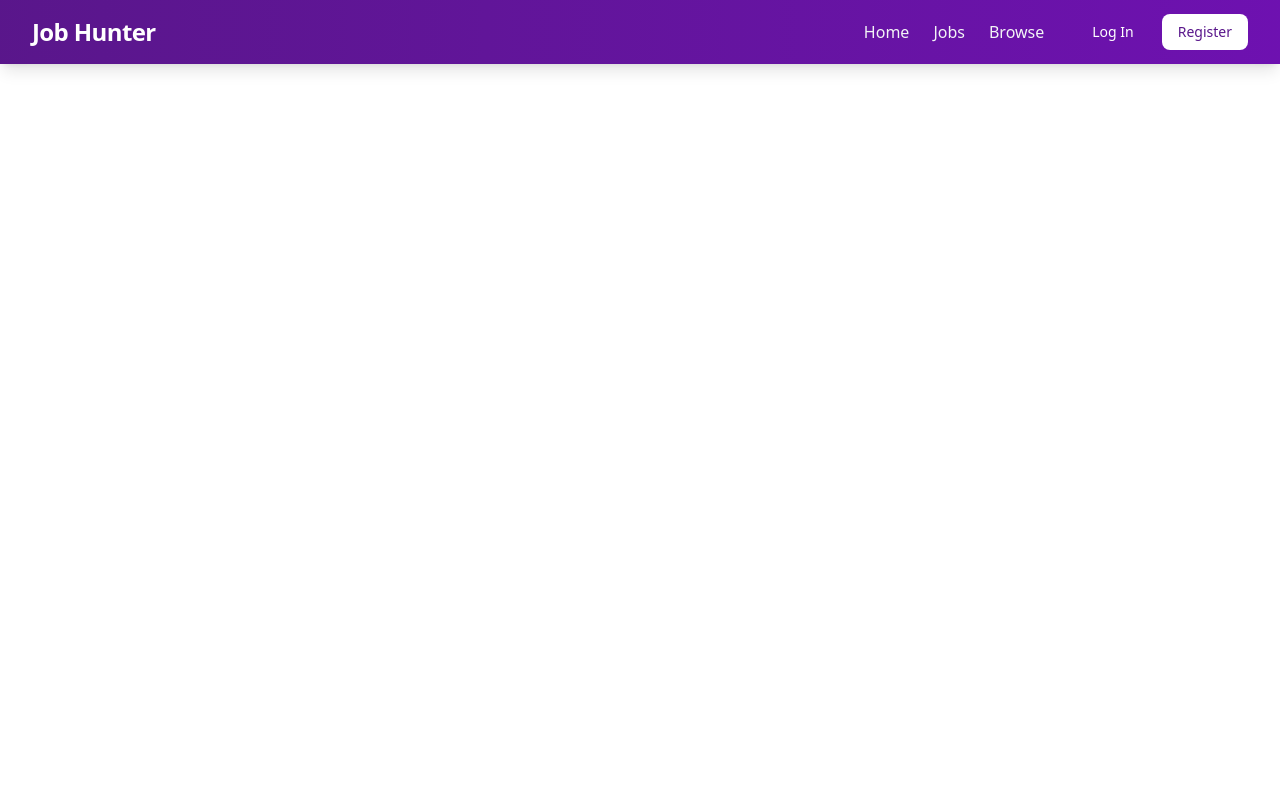
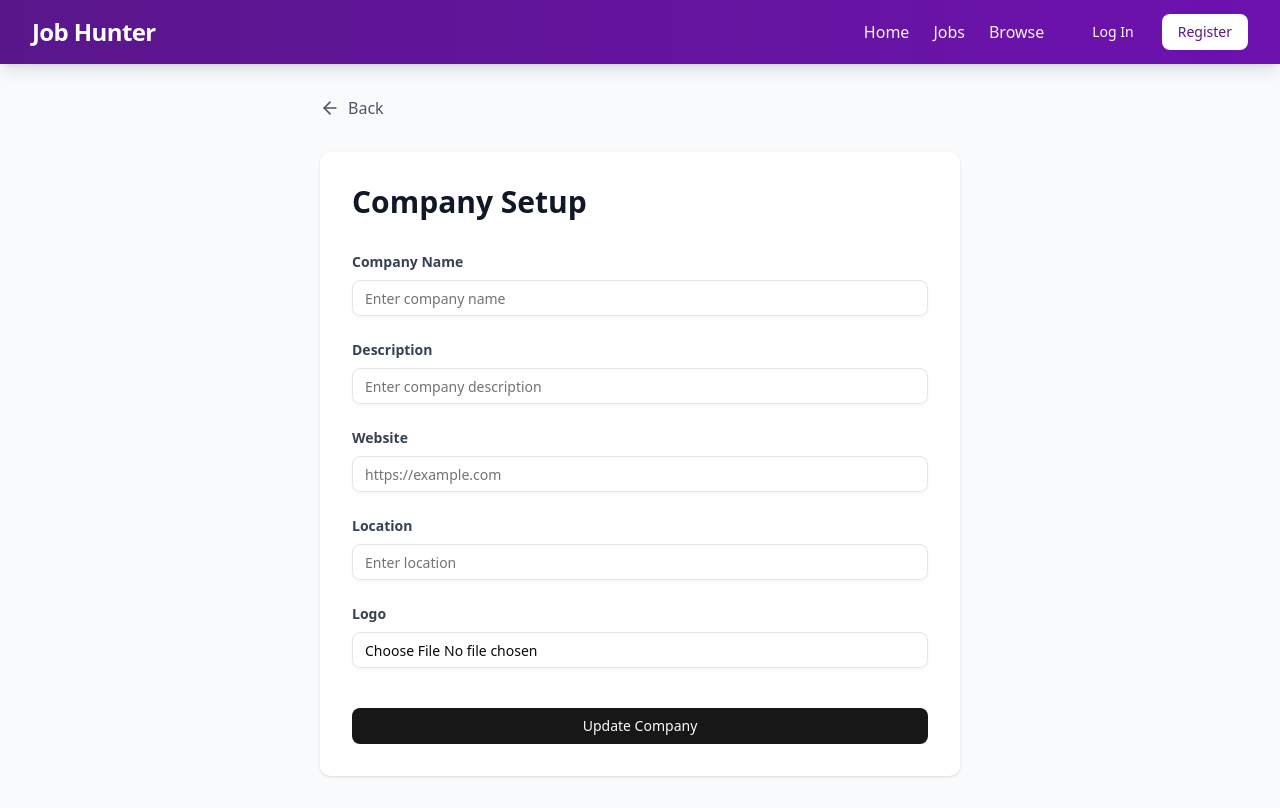
Before and after one commit to soumilidas03/job-Portal, a React (Vite) app in the folder client/: page /admin/companies/1 in a window 1280 px wide. Built offline with nearby package versions, Linux system fonts and the light colour scheme.

Commit message:
Update company page

```diff
--- a/client/src/components/admin/CompanySetup.jsx
+++ b/client/src/components/admin/CompanySetup.jsx
@@ -1,12 +1,178 @@
-import React from 'react'
-import Navbar from '../shared/Navbar'
+import { use, useEffect, useState } from "react";
+import Navbar from "../shared/Navbar";
+import { Button } from "../ui/button";
+import { ArrowLeft } from "lucide-react";
+import { Input } from "../ui/input";
+import { Label } from "../ui/label";
+import { COMPANY_API_END_POINT } from "../../utils/constant";
+import { useNavigate, useParams } from "react-router-dom";
+import { toast } from "sonner";
+import { useSelector } from "react-redux";
+import axios from "axios";
 
 const CompanySetup = () => {
+  const [input, setInput] = useState({
+    name: "",
+    description: "",
+    website: "",
+    location: "",
+    file: null,
+  });
+  const {singleCompany}=useSelector(store=>store.company)
+  const [loading, setLoading] = useState(false);
+  const param = useParams();
+  const navigate = useNavigate();
+  const changeEventHandler = (e) => {
+    setInput({ ...input, [e.target.name]: e.target.value });
+  };
+
+  const changeFileHandler = (e) => {
+    const file = e.target.files?.[0];
+    setInput({ ...input, file });
+  };
+
+  const onSubmitHandler = async (e) => {
+    e.preventDefault();
+    const formdata = new FormData();
+    formdata.append("name", input.name);
+    formdata.append("description", input.description);
+    formdata.append("website", input.website);
+    formdata.append("location", input.location);
+    if (input.file) {
+      formdata.append("file", input.file);
+    }
+    try {
+      setLoading(true);
+      const res = await axios.put(
+        `${COMPANY_API_END_POINT}/update/${param.id}`,
+        formdata,
+        {
+          headers: {
+            "Content-Type": "multipart/form-data",
+          },
+          withCredentials: true,
+        },
+      );
+      if (res.data.success) {
+        toast(res.data.message);
+        navigate("/admin/companies");
+      }
+    } catch (error) {
+      console.log(error);
+      toast.error(error.res.data.message);
+    } finally {
+      setLoading(false);
+    }
+  };
+  useEffect(() => {
+    setInput({
+      name: singleCompany?.name || "",
+      description: singleCompany?.description || "",
+      website: singleCompany?.website || "",
+      location: singleCompany?.location || "",
+      file: singleCompany?.file || null,
+    });
+  },[singleCompany])
+
   return (
-    <div>
-      <Navbar/>
+    <div className="min-h-screen bg-gray-50">
+      <Navbar />
+      <div className="max-w-2xl mx-auto px-4 py-8">
+        <button onClick={()=>navigate("/admin/companies")} className="flex items-center gap-2 text-gray-600 hover:text-gray-900 mb-8">
+          <ArrowLeft size={20} />
+          Back
+        </button>
+
+        <div className="bg-white rounded-lg shadow-sm p-8">
+          <h1 className="text-3xl font-bold text-gray-900 mb-8">
+            Company Setup
+          </h1>
+
+          <form onSubmit={onSubmitHandler} className="space-y-6">
+            <div>
+              <Label className="text-sm font-semibold text-gray-700">
+                Company Name
+              </Label>
+              <Input
+                type="text"
+                name="name"
+                value={input.name}
+                onChange={changeEventHandler}
+                placeholder="Enter company name"
+                className="mt-2"
+              />
+            </div>
+
+            <div>
+              <Label className="text-sm font-semibold text-gray-700">
+                Description
+              </Label>
+              <Input
+                type="text"
+                name="description"
+                value={input.description}
+                onChange={changeEventHandler}
+                placeholder="Enter company description"
+                className="mt-2"
+              />
+            </div>
+
+            <div>
+              <Label className="text-sm font-semibold text-gray-700">
+                Website
+              </Label>
+              <Input
+                type="text"
+                name="website"
+                value={input.website}
+                onChange={changeEventHandler}
+                placeholder="https://example.com"
+                className="mt-2"
+              />
+            </div>
+
+            <div>
+              <Label className="text-sm font-semibold text-gray-700">
+                Location
+              </Label>
+              <Input
+                type="text"
+                name="location"
+                value={input.location}
+                onChange={changeEventHandler}
+                placeholder="Enter location"
+                className="mt-2"
+              />
+            </div>
+
+            <div>
+              <Label className="text-sm font-semibold text-gray-700">
+                Logo
+              </Label>
+              <Input
+                type="file"
+                accept="image/*"
+                onChange={changeFileHandler}
+                className="mt-2"
+              />
+            </div>
+
+            <div className="flex gap-4 pt-4">
+              {loading ? (
+                <Button className="w-full" type="submit">
+                  Updating
+                </Button>
+              ) : (
+                <Button className="w-full" type="submit">
+                  Update Company
+                </Button>
+              )}
+            </div>
+          </form>
+        </div>
+      </div>
     </div>
-  )
-}
+  );
+};
 
-export default CompanySetup
+export default CompanySetup;
--- /dev/null
+++ b/client/src/hooks/useGetCompanyById.jsx
@@ -0,0 +1,31 @@
+import { useEffect } from "react";
+import axios from "axios";
+import { COMPANY_API_END_POINT, JOB_API_END_POINT } from "../utils/constant.js";
+import { useDispatch } from "react-redux";
+import { setAllJobs } from "../redux/jobSlice.js";
+import { setSingleCompany } from "../redux/companySlice";
+
+const useGetCompanyById = (companyId) => {
+  const dispatch = useDispatch();
+  useEffect(() => {
+    const fetchSingleCompany = async () => {
+      try {
+        const res = await axios.get(
+          `${COMPANY_API_END_POINT}/get/${companyId}`,
+          {
+            withCredentials: true,
+          },
+        );
+        if (res.data.success) {
+          dispatch(setSingleCompany(res.data.company));
+        }
+      } catch (error) {
+        console.log(error);
+      }
+    };
+
+    fetchSingleCompany();
+  }, [companyId,dispatch]);
+};
+
+export default useGetCompanyById;
--- a/client/src/redux/companySlice.js
+++ b/client/src/redux/companySlice.js
@@ -7,7 +7,7 @@ const companySlice = createSlice({
   },
   reducers: {
     setSingleCompany: (state, action) => {
-      state.singleCompany = action.singleCompany;
+      state.singleCompany = action.payload;
     },
   },
 });
```
Also changed, not shown: 2 other files (tests, documents, lock files or other folders).
